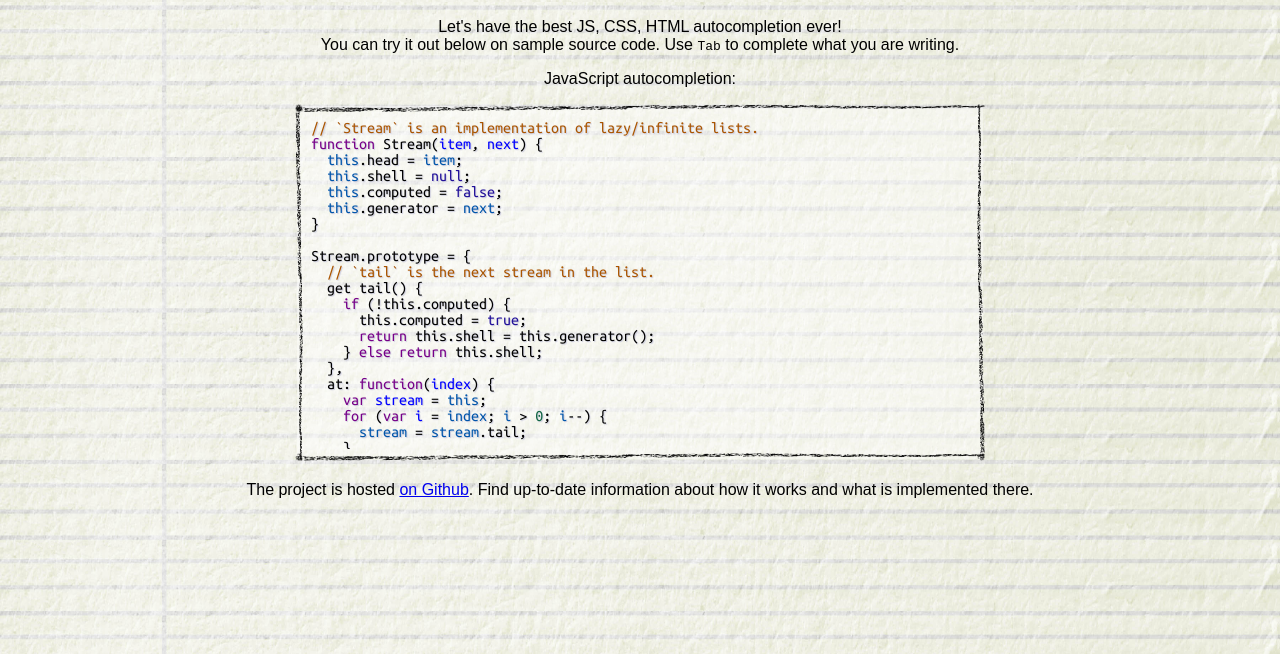
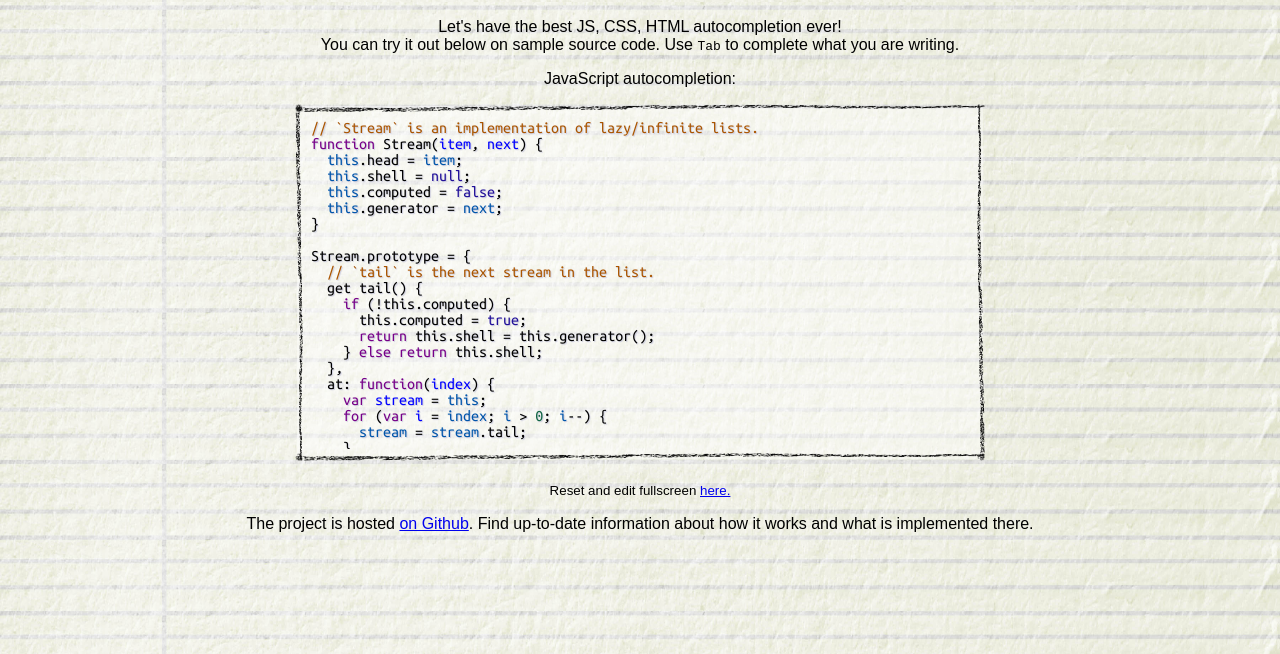
Before and after one commit to espadrine/aulx, a website: page index.html in a window 1280 px wide. Shown: the part 146-800 px from the top of the page. Drawn offline with Linux system fonts and the light colour scheme; files whose address does not match are found by name; a web font is replaced by a local one.

Commit message:
Link to fullscreen.

```diff
--- a/index.html
+++ b/index.html
@@ -54,6 +54,8 @@ hgroup {
 <p> JavaScript autocompletion:
 </p>
 <iframe src='demo/js.html'></iframe>
+<p><small> Reset and edit fullscreen <a href='demo/js.html'> here. </a>
+</small></p>
 
 <p> The project is hosted <a href='https://github.com/espadrine/aulx'>on
     Github</a>. Find up-to-date information about how it works and what is
```
